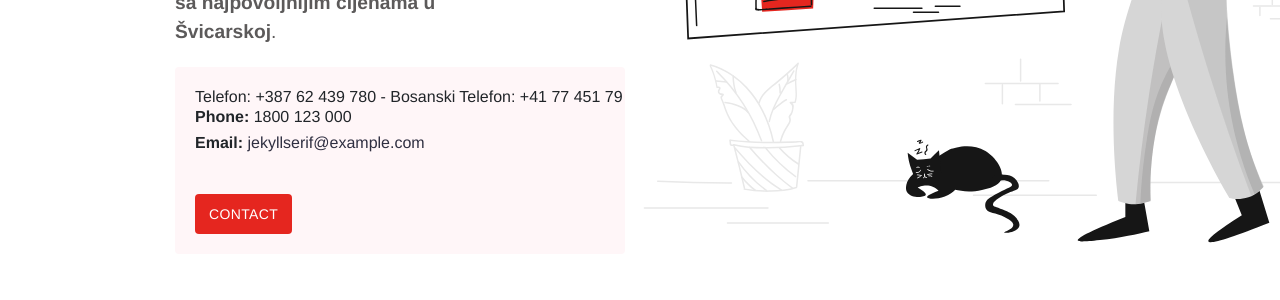
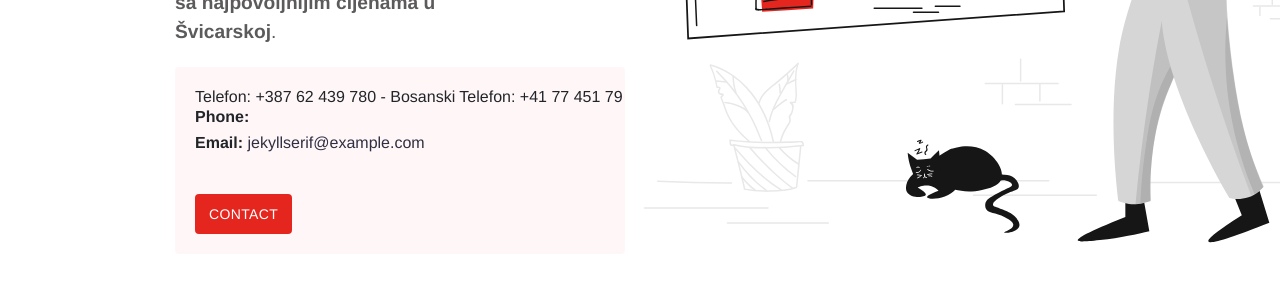
Before and after one commit to stackbit-projects/spedicija-ba-03037, a Jekyll site: the page built from index.md, in a window 1280 px wide. Shown: the part 436-736 px from the top of the page. Built offline with Jekyll 4.4.1, drawn with Linux system fonts in a browser that asks for light colours.

Commit message:
call.html: changed

```diff
--- a/_includes/call.html
+++ b/_includes/call.html
@@ -7,7 +7,7 @@ Telefon: +41 77 451 79 29 - Švicarski
 Telefon: +386 51 705 997 - Slovenski
 Email: info@spedicija.ba
 
-        <div class="call-phone"><strong>Phone: </strong> {{ site.data.contact.phone }} </div>
+        <div class="call-phone"><strong>Phone: </strong> {{ site.data.contact.phoneBa }} </div>
     {% endif %}
     {% if site.data.contact.email %}
     <div class="call-email"><strong>Email: </strong>
```
